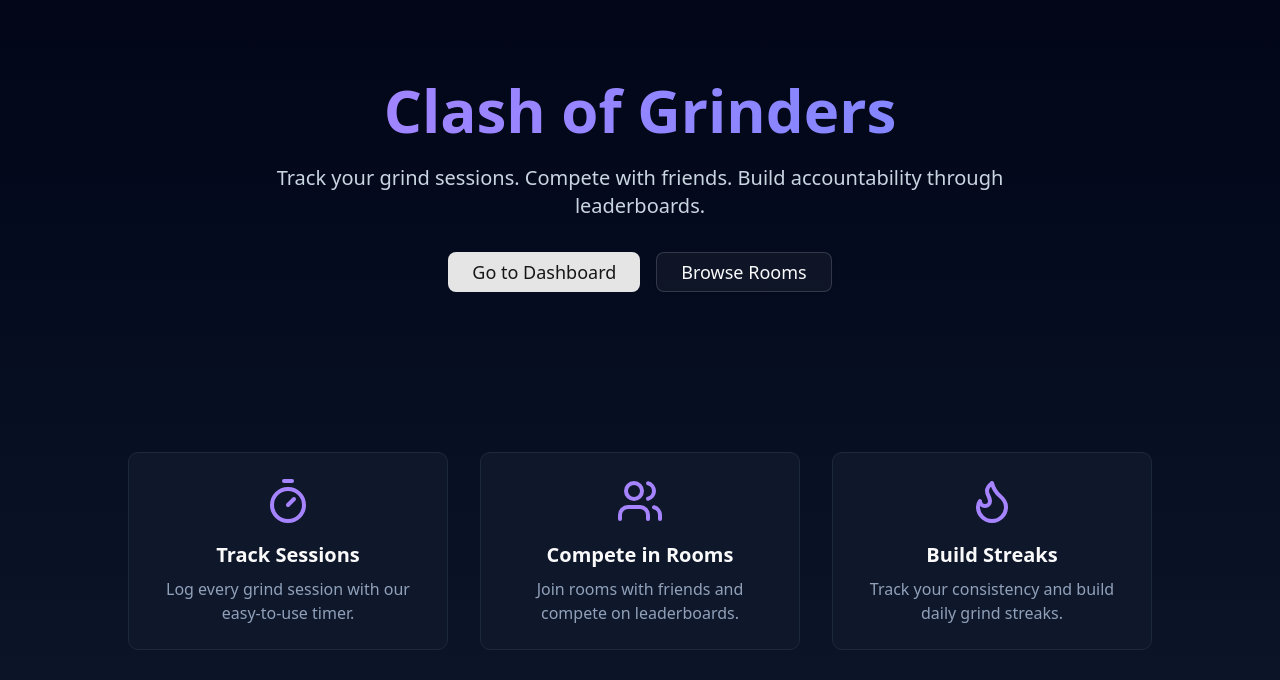
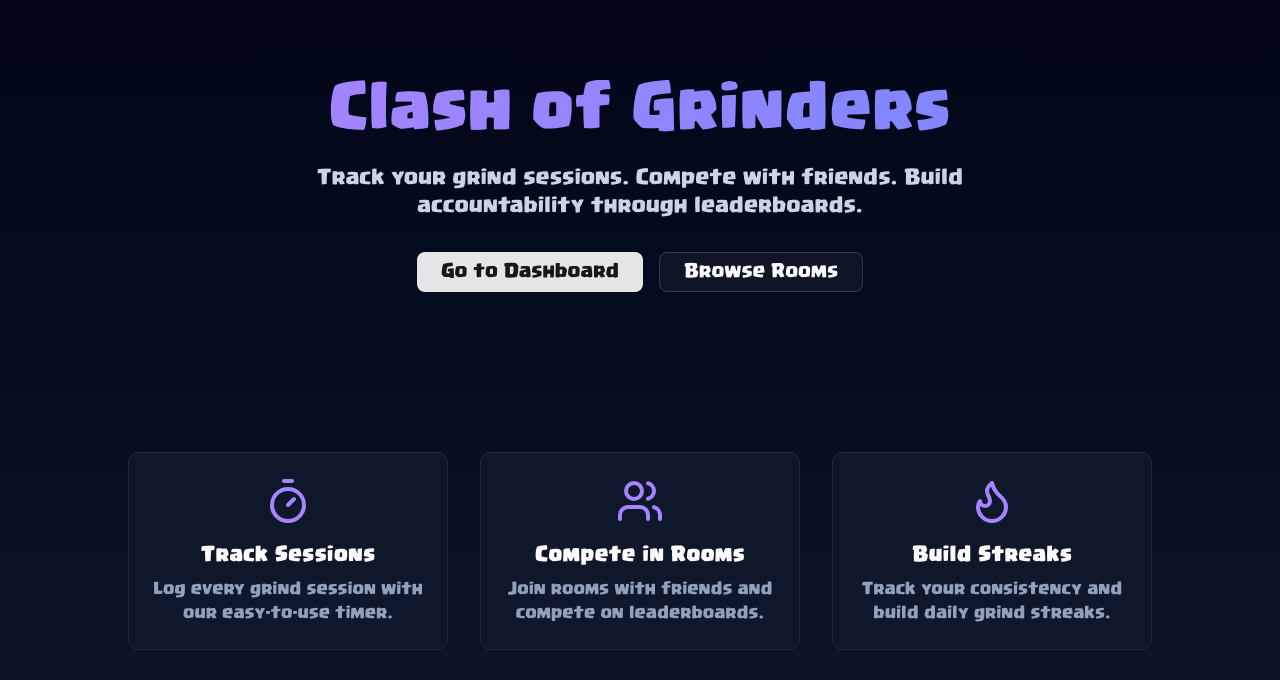
Before and after one commit to MojoLake/Clash-of-Grinders, a Next.js app: page / in a window 1280 px wide. Shown: the top 680 px of the page. Built offline with nearby package versions, Linux system fonts and the light colour scheme.

Commit message:
Add clash of clans font

```diff
--- a/src/app/globals.css
+++ b/src/app/globals.css
@@ -6,7 +6,7 @@
 @theme inline {
   --color-background: var(--background);
   --color-foreground: var(--foreground);
-  --font-sans: var(--font-geist-sans);
+  --font-sans: var(--font-clash);
   --font-mono: var(--font-geist-mono);
   --color-sidebar-ring: var(--sidebar-ring);
   --color-sidebar-border: var(--sidebar-border);
@@ -118,5 +118,6 @@
   }
   body {
     @apply bg-background text-foreground;
+    font-family: var(--font-clash), sans-serif;
   }
 }
--- a/src/app/layout.tsx
+++ b/src/app/layout.tsx
@@ -1,10 +1,23 @@
 import type { Metadata } from "next";
-import { Geist, Geist_Mono } from "next/font/google";
+import localFont from "next/font/local";
+import { Geist_Mono } from "next/font/google";
 import "./globals.css";
 
-const geistSans = Geist({
-  variable: "--font-geist-sans",
-  subsets: ["latin"],
+const clash = localFont({
+  src: [
+    {
+      path: "./fonts/Clash_Regular.otf",
+      weight: "400",
+      style: "normal",
+    },
+    {
+      path: "./fonts/Clash_Bold.otf",
+      weight: "700",
+      style: "normal",
+    },
+  ],
+  variable: "--font-clash",
+  display: "swap",
 });
 
 const geistMono = Geist_Mono({
@@ -24,9 +37,7 @@ export default function RootLayout({
 }>) {
   return (
     <html lang="en" className="dark">
-      <body
-        className={`${geistSans.variable} ${geistMono.variable} antialiased`}
-      >
+      <body className={`${clash.variable} ${geistMono.variable} antialiased`}>
         {children}
       </body>
     </html>
```
Also changed, not shown: src/app/fonts/Clash_Bold.otf (added), src/app/fonts/Clash_Regular.otf (added).
